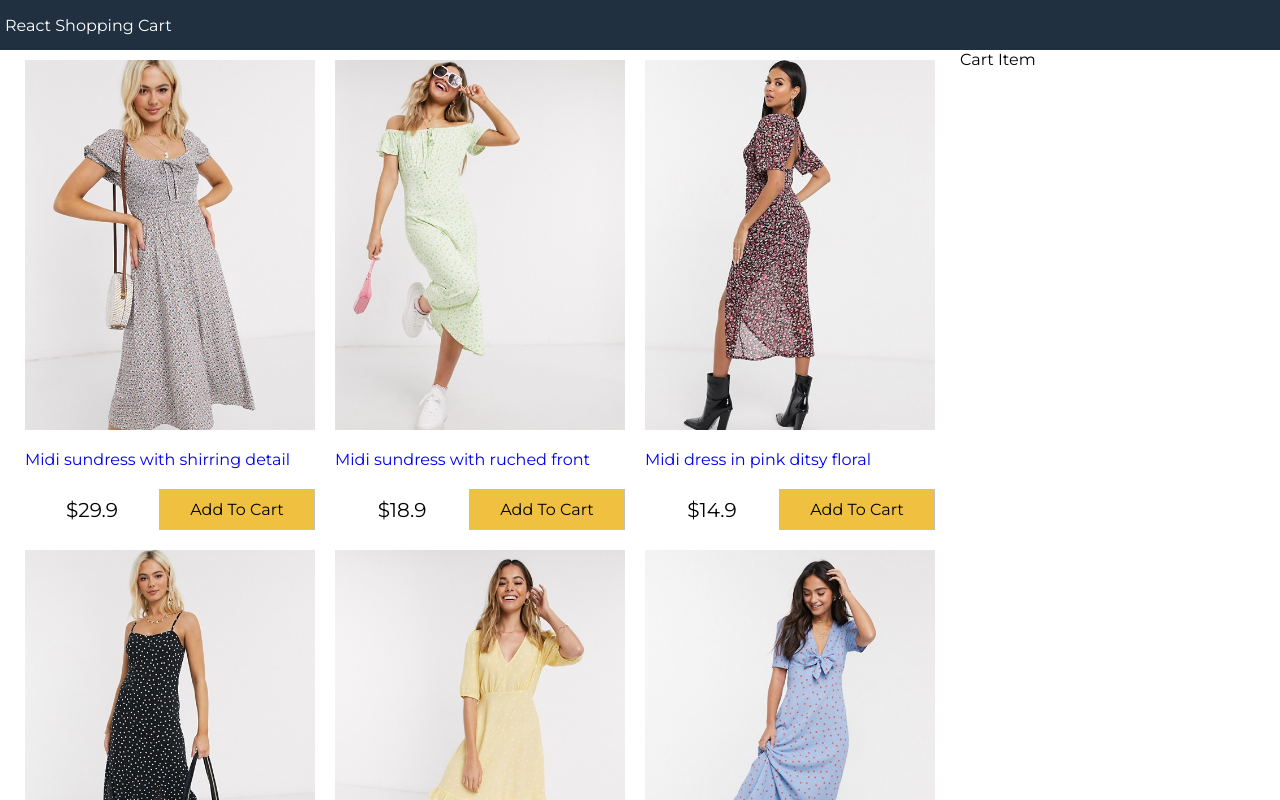
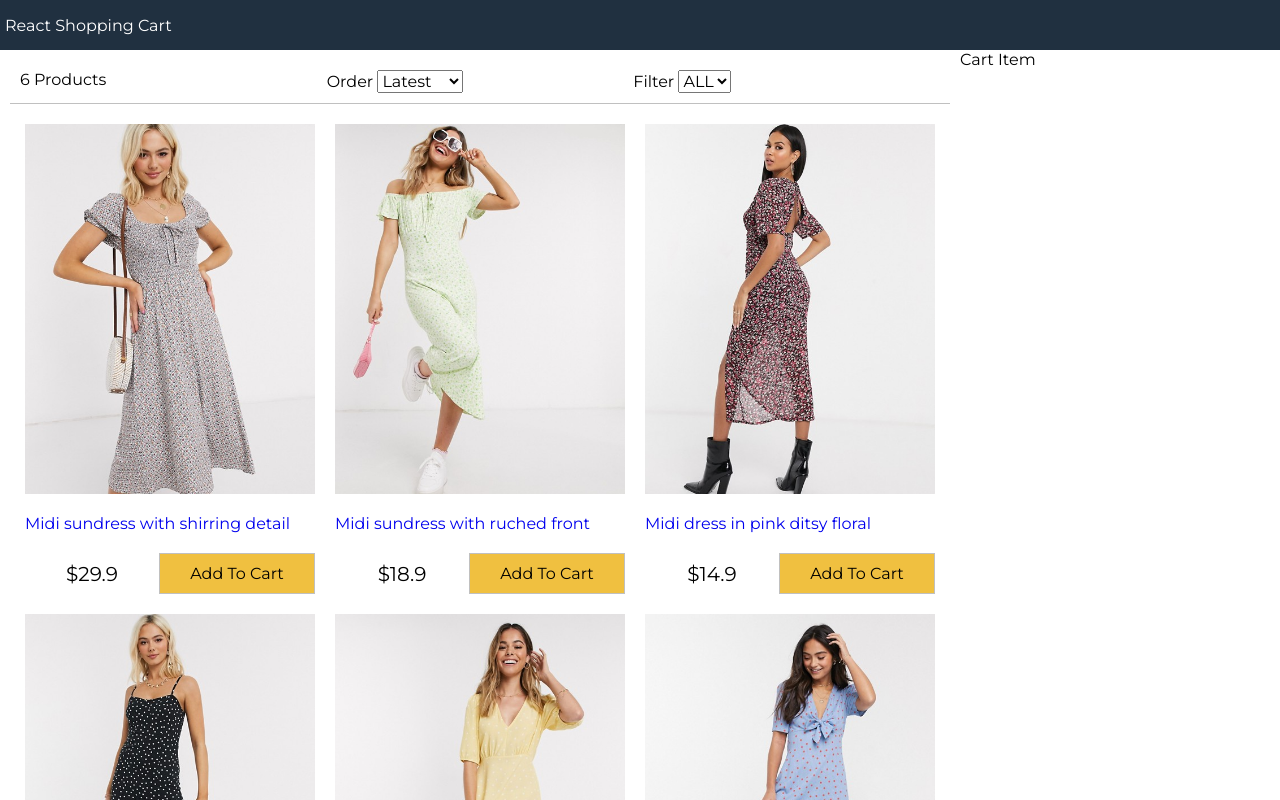
Before and after one commit to BlackCracker99/react-shopping-cart, a React (Create React App) app: page / in a window 1280 px wide. Shown: the top 800 px of the page. Built offline with nearby package versions, Linux system fonts and the light colour scheme.

Commit message:
create filter components

```diff
--- a/src/App.js
+++ b/src/App.js
@@ -1,6 +1,7 @@
 import React from "react";
 import data from "./data.json";
 import Produtcs from "./components/Produtcs";
+import Filter from "./components/Filter";
 
 class App extends React.Component {
   constructor() {
@@ -11,6 +12,48 @@ class App extends React.Component {
       sort: "",
     };
   }
+  //sort products by price
+  sortProducts = (event) => {
+    // impl
+    const sort = event.target.value;
+    console.log(event.target.value);
+    this.setState((state) => ({
+      sort: sort,
+      products: this.state.products
+        .slice()
+        .sort((a, b) =>
+          sort === "lowest"
+            ? a.price > b.price
+              ? 1
+              : -1
+            : sort === "highest"
+            ? a.price < b.price
+              ? 1
+              : -1
+            : a._id < b._id
+            ? 1
+            : -1
+        ),
+    }));
+  };
+  //filter products
+  filterProducts = (event) =>
+  {
+    //imp
+    console.log(event.target.value);
+    if(event.target.value === "")
+    {
+      this.setState({size:event.target.value , products:data.products});
+    }
+    else {
+      this.setState({
+        size: event.target.value,
+        products: data.products.filter(
+          (product) => product.availableSizes.indexOf(event.target.value) >= 0
+        ),
+      });
+    }
+  };
 
   render() {
     return (
@@ -21,6 +64,12 @@ class App extends React.Component {
         <main>
           <div className="content">
             <div className="main">
+              <Filter count={this.state.products.length}
+                      size = {this.state.size}
+                      sort = {this.state.sort}
+                      filterProducts = {this.filterProducts}
+                      sortProducts = {this.sortProducts}
+              ></Filter>
               <Produtcs products={this.state.products}></Produtcs>
               Products
             </div>
--- /dev/null
+++ b/src/components/Filter.js
@@ -0,0 +1,31 @@
+import React, { Component } from "react";
+
+export default class Filter extends Component {
+  render() {
+    return (
+      <div className="filter">
+        <div className="filter-result">{this.props.count} Products</div>
+        <div className="filter-sort">
+          Order{" "}
+          <select value={this.props.sort} onChange={this.props.sortProducts}>
+            <option>Latest</option>
+            <option value="lowest">Lowest</option>
+            <option value="highest">Highest</option>
+          </select>
+        </div>
+        <div className="filter-size">
+          Filter{" "}
+          <select value={this.props.size} onChange={this.props.filterProducts}>
+            <option value="">ALL</option>
+            <option value="XS">XS</option>
+            <option value="S">S</option>
+            <option value="M">M</option>
+            <option value="L">L</option>
+            <option value="XL">XL</option>
+            <option value="XXL">XXL</option>
+          </select>
+        </div>
+      </div>
+    );
+  }
+}
```
